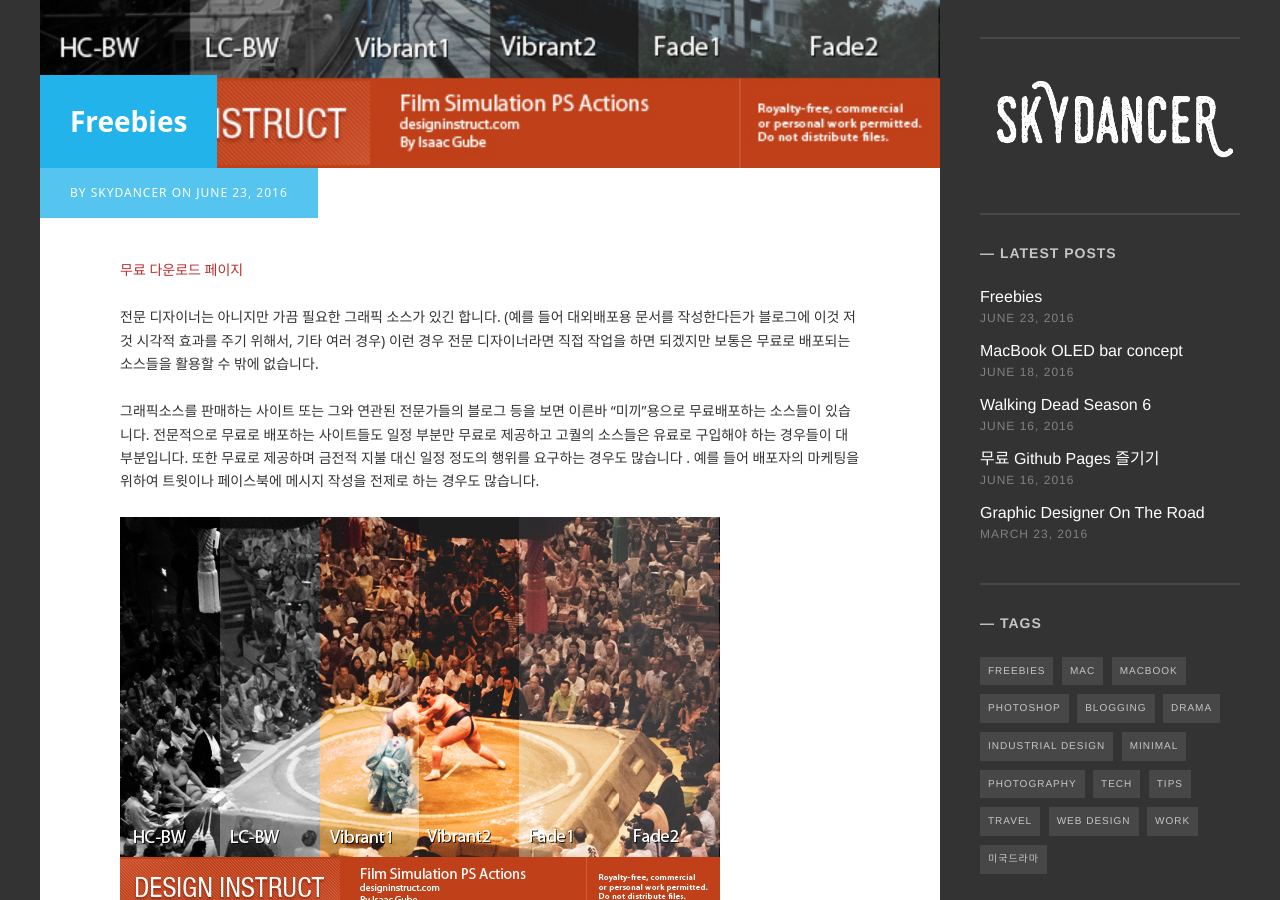
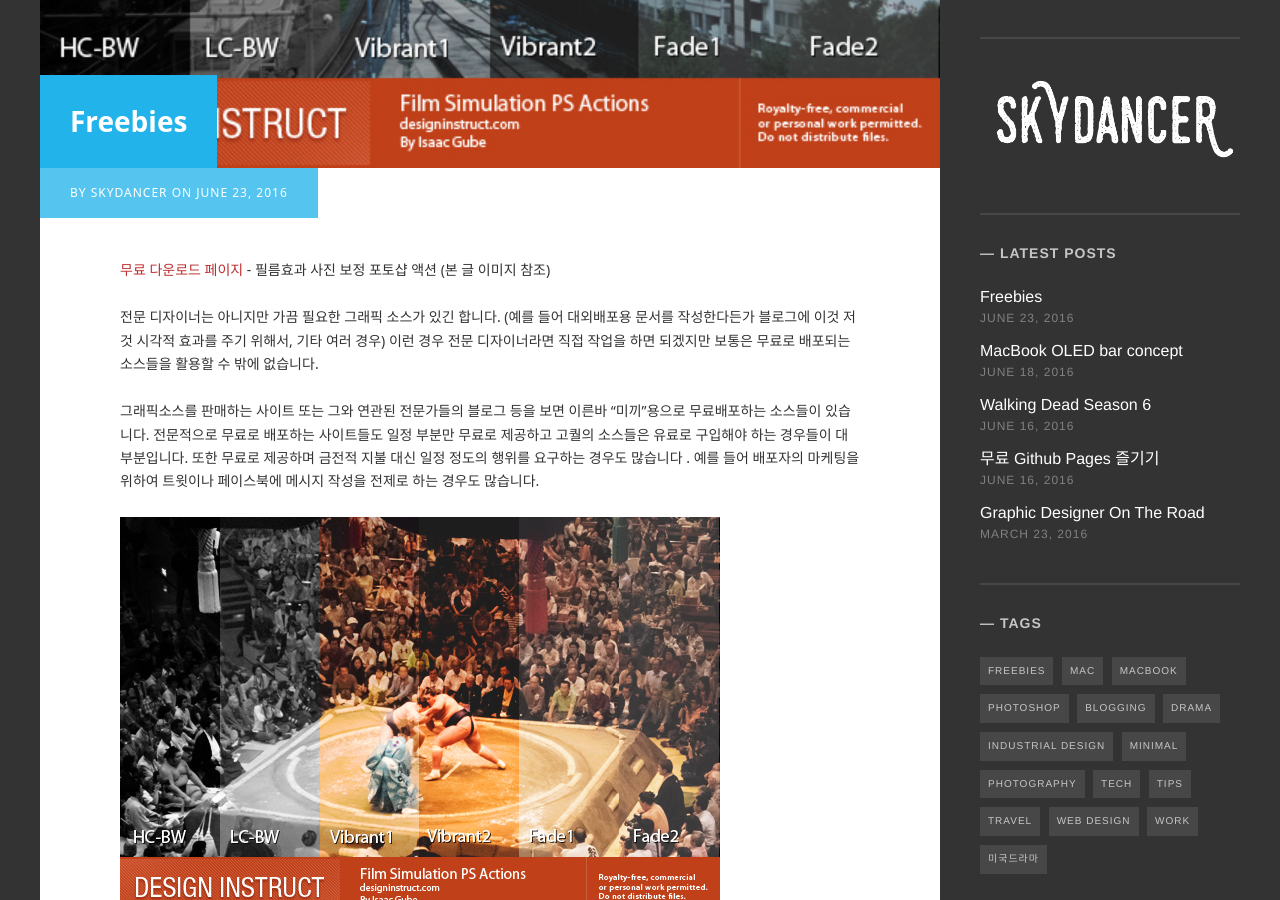
Before and after one commit to morgul71/morgul71.github.io, a Jekyll site: the page built from _posts/2016-06-23-Freebies.md, in a window 1280 px wide and 900 px high, scrolled down 675 px. Built offline with Jekyll 4.4.1, drawn with Linux system fonts in a browser that asks for light colours; some web fonts are replaced; comment, search, counter and statistics services are not loaded.

Commit message:
Update 2016-06-23-Freebies.md

```diff
--- a/_posts/2016-06-23-Freebies.md
+++ b/_posts/2016-06-23-Freebies.md
@@ -5,7 +5,7 @@ date:   2016-06-23
 banner_image: image_02_ps_filmactions.jpg
 tags: [Photoshop, Freebies]
 ---
- [무료 다운로드 페이지](http://designinstruct.com/free-resources/freebie-6-handy-film-effect-photoshop-actions/)
+ [무료 다운로드 페이지](http://designinstruct.com/free-resources/freebie-6-handy-film-effect-photoshop-actions/) - 필름효과 사진 보정 포토샵 액션 (본 글 이미지 참조)
 
 전문 디자이너는 아니지만 가끔 필요한 그래픽 소스가 있긴 합니다. (예를 들어 대외배포용 문서를 작성한다든가 블로그에 이것 저것 시각적 효과를 주기 위해서, 기타 여러 경우) 이런 경우 전문 디자이너라면 직접 작업을 하면 되겠지만 보통은 무료로 배포되는 소스들을 활용할 수 밖에 없습니다.
 
```
